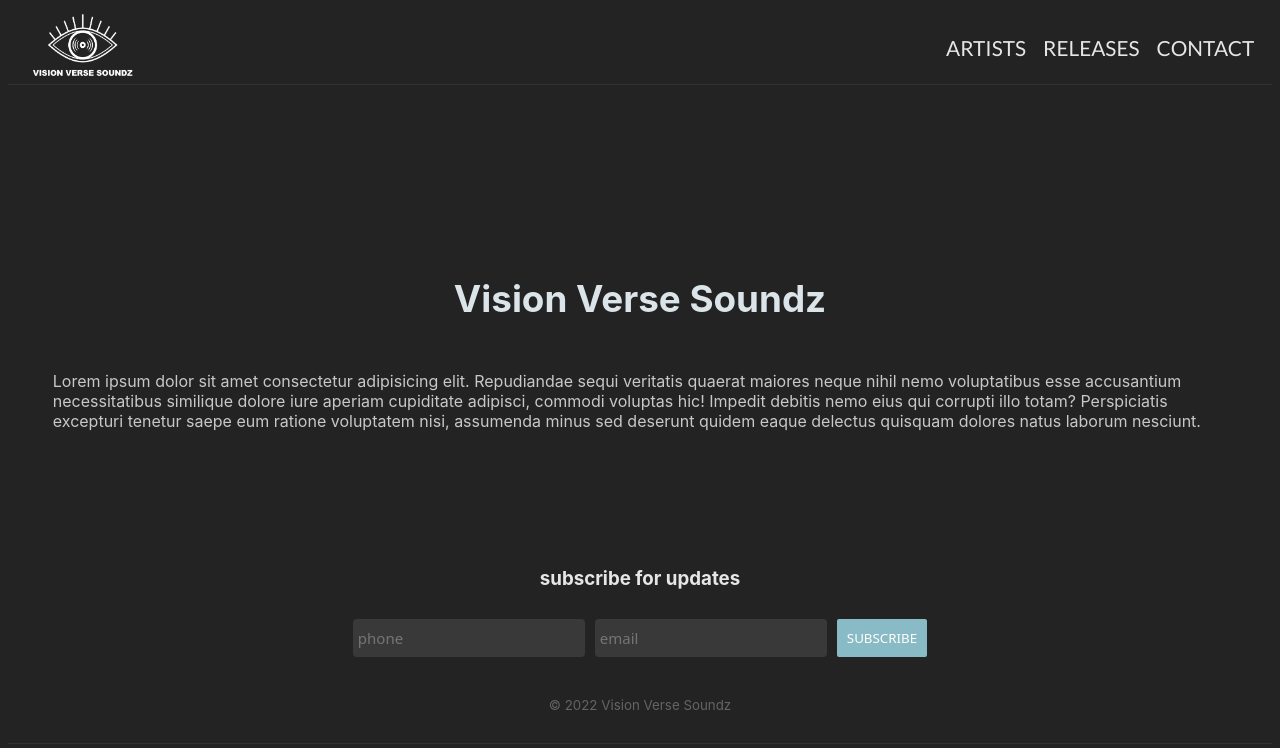
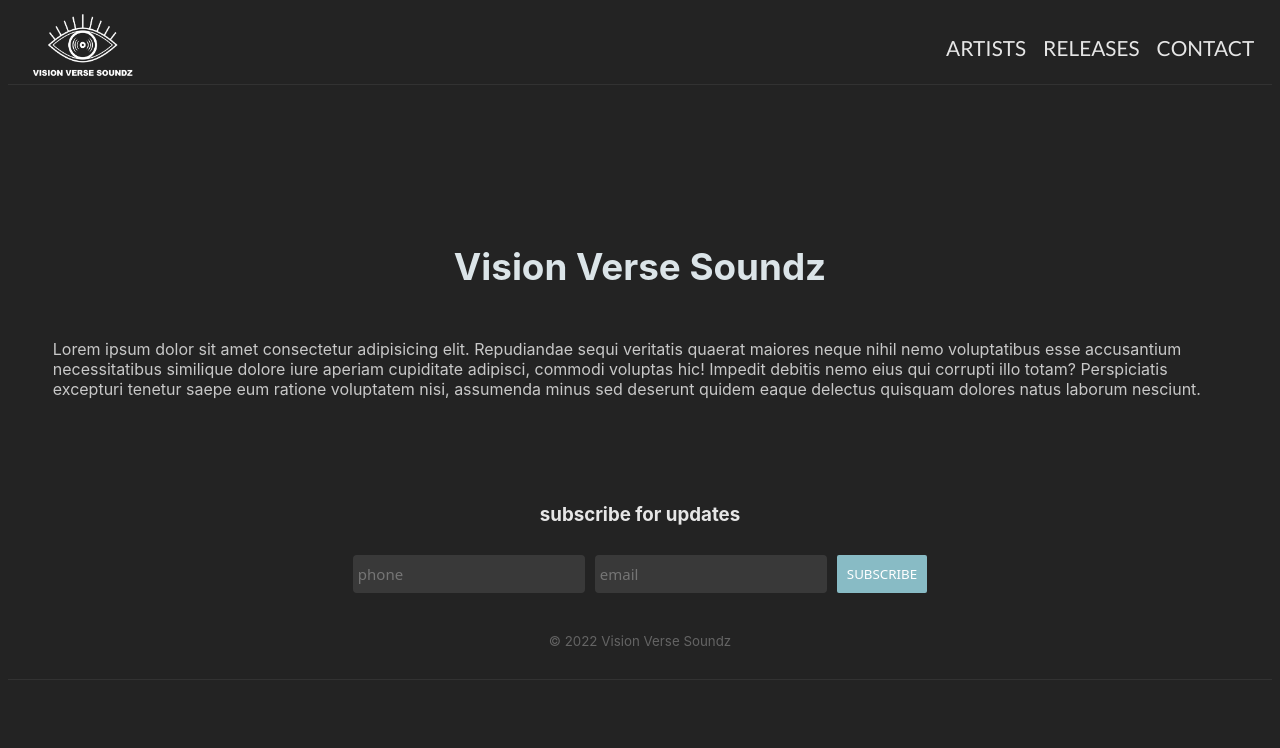
Before and after one commit to jasoncassella/vision-verse-soundz, a Next.js app: page / in a window 1280 px wide. Shown: the top 748 px of the page. Built offline with nearby package versions, Linux system fonts and the light colour scheme.

Commit message:
dont need that much vertical padding

```diff
--- a/styles/globals.css
+++ b/styles/globals.css
@@ -117,7 +117,7 @@ small {
 }
 
 section {
-  padding: 5rem 0rem;
+  padding: 3rem 0rem;
 }
 
 .artists a {
```
